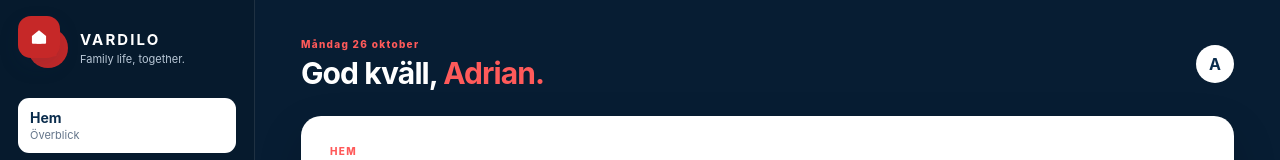
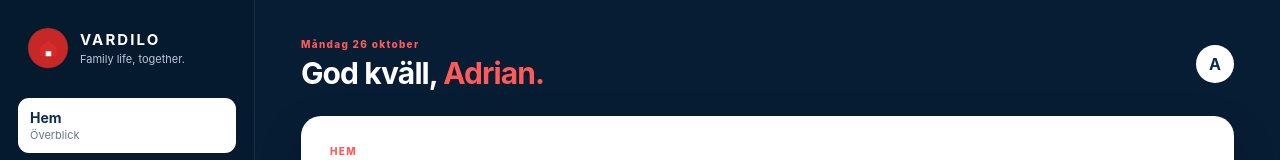
Before and after one commit to AdrianAmbjorn/Vardilo, a Next.js app: page / in a window 1280 px wide. Shown: the top 160 px of the page. Built offline with nearby package versions, Linux system fonts and the light colour scheme.

Commit message:
Remove global floating home logo overlay

```diff
--- a/app/layout.tsx
+++ b/app/layout.tsx
@@ -1,5 +1,4 @@
 import type { Metadata } from "next";
-import Link from "next/link";
 import "./globals.css";
 import "./vardilo-theme.css";
 
@@ -8,43 +7,10 @@ export const metadata: Metadata = {
   description: "Vardilo samlar familjens vardag på ett ställe.",
 };
 
-function HouseIcon() {
-  return (
-    <svg viewBox="0 0 24 24" width="20" height="20" aria-hidden="true">
-      <path d="M3.5 10.7 12 3.8l8.5 6.9v8.1a1.2 1.2 0 0 1-1.2 1.2H4.7a1.2 1.2 0 0 1-1.2-1.2v-8.1Z" fill="currentColor" />
-      <path d="M9.1 20v-5.2h5.8V20" fill="white" />
-    </svg>
-  );
-}
-
 export default function RootLayout({ children }: Readonly<{ children: React.ReactNode }>) {
   return (
     <html lang="sv">
-      <body>
-        <Link
-          href="/"
-          aria-label="Vardilo – gå till Hem"
-          title="Till Hem"
-          style={{
-            position: "fixed",
-            top: 16,
-            left: 18,
-            zIndex: 100,
-            width: 42,
-            height: 42,
-            display: "grid",
-            placeItems: "center",
-            borderRadius: 13,
-            background: "#c62828",
-            color: "white",
-            boxShadow: "0 8px 20px rgba(16, 42, 67, .16)",
-            textDecoration: "none",
-          }}
-        >
-          <HouseIcon />
-        </Link>
-        {children}
-      </body>
+      <body>{children}</body>
     </html>
   );
 }
```
